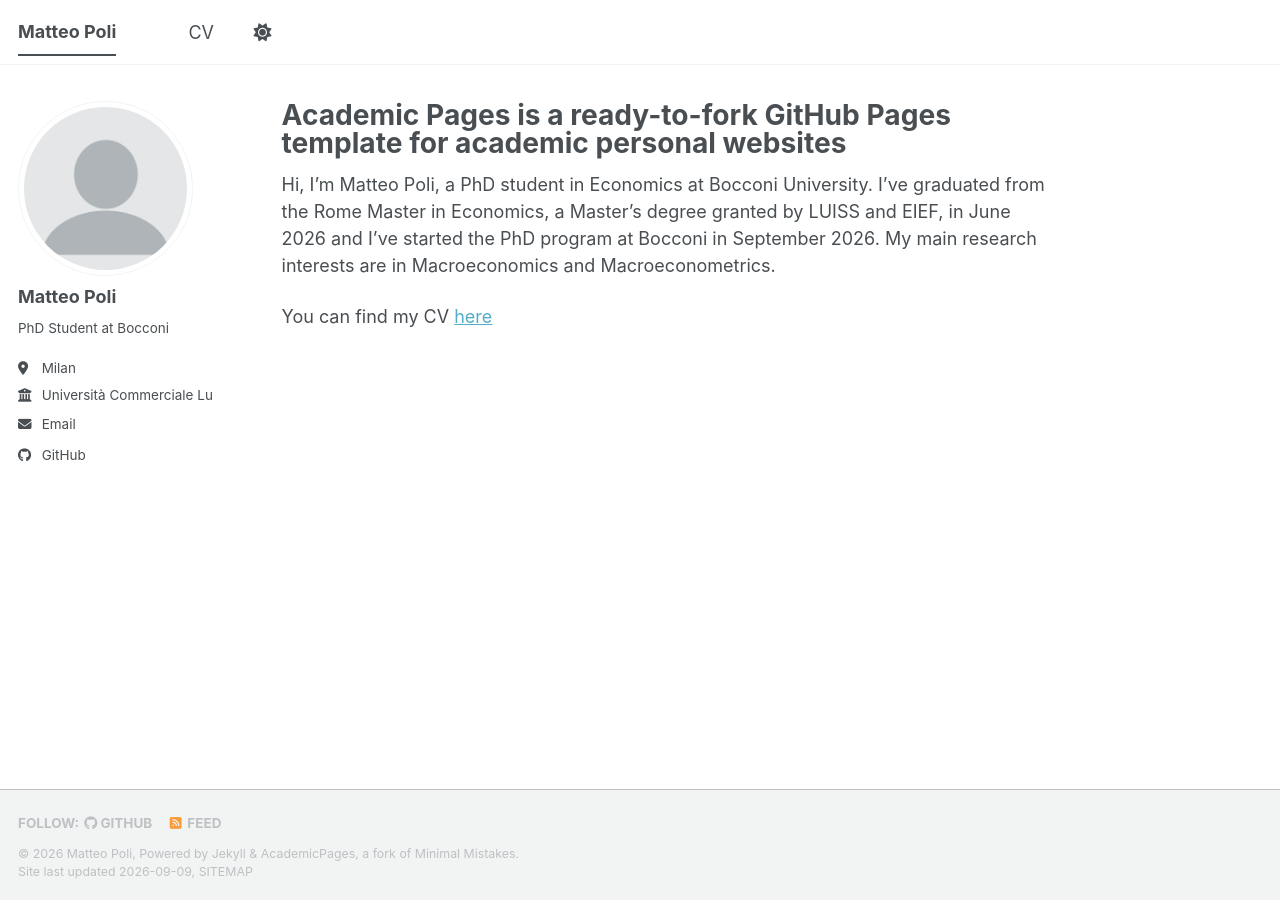
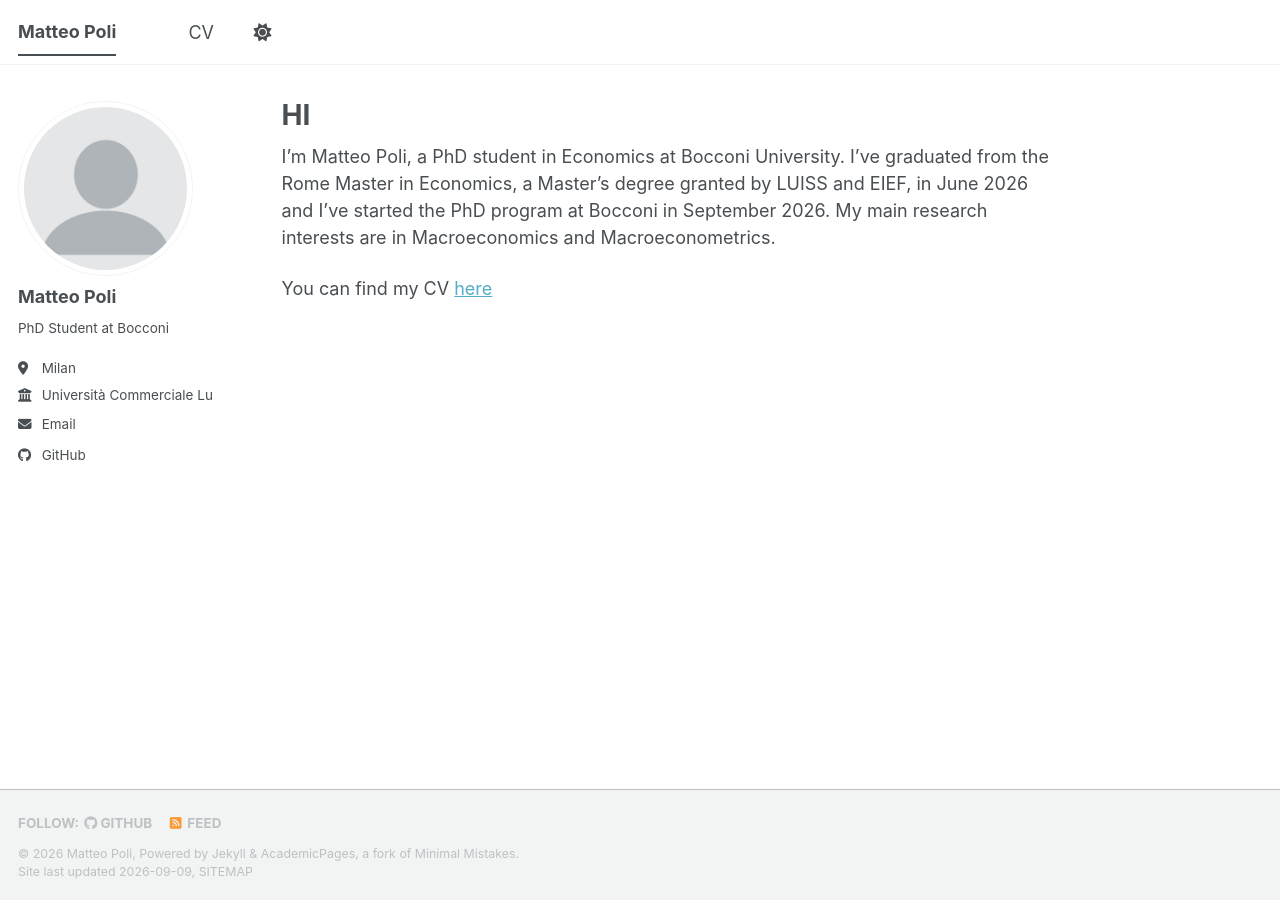
Before and after one commit to Poli-02/Poli-02.github.io, a Jekyll site: the page built from _pages/about.md, in a window 1280 px wide. Built offline with Jekyll 4.4.1, drawn with Linux system fonts in a browser that asks for light colours; a style sheet for code colours, icons or effects is not loaded.

Commit message:
Update about.md

```diff
--- a/_pages/about.md
+++ b/_pages/about.md
@@ -1,12 +1,12 @@
 ---
 permalink: /
-title: "Academic Pages is a ready-to-fork GitHub Pages template for academic personal websites"
+title: "HI"
 author_profile: true
 redirect_from:
   - /about/
   - /about.html
 ---
 
-Hi, I'm Matteo Poli, a PhD student in Economics at Bocconi University. I've graduated from the Rome Master in Economics, a Master's degree granted by LUISS and EIEF, in June 2026 and I've started the PhD program at Bocconi in September 2026. My main research interests are in Macroeconomics and Macroeconometrics.
+I'm Matteo Poli, a PhD student in Economics at Bocconi University. I've graduated from the Rome Master in Economics, a Master's degree granted by LUISS and EIEF, in June 2026 and I've started the PhD program at Bocconi in September 2026. My main research interests are in Macroeconomics and Macroeconometrics.
 
-You can find my CV [here](https:/Poli-02.github.io/assets/CV1.pdf)
+You can find my CV [here](https://github.com/Poli-02/Poli-02.github.io/edit/master/assets/CV1.pdf)
```
